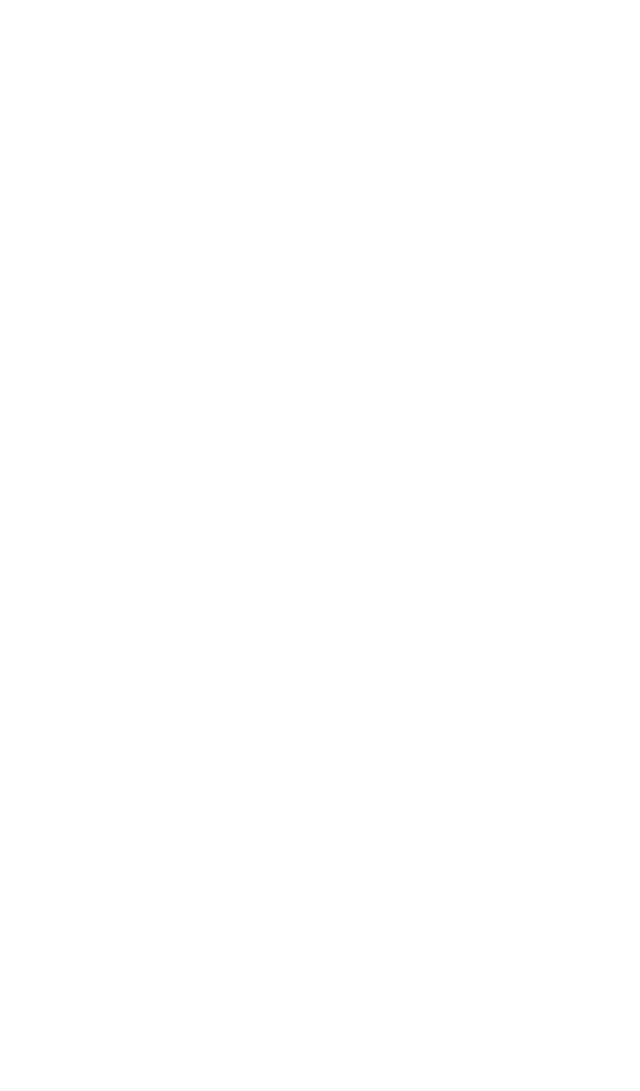
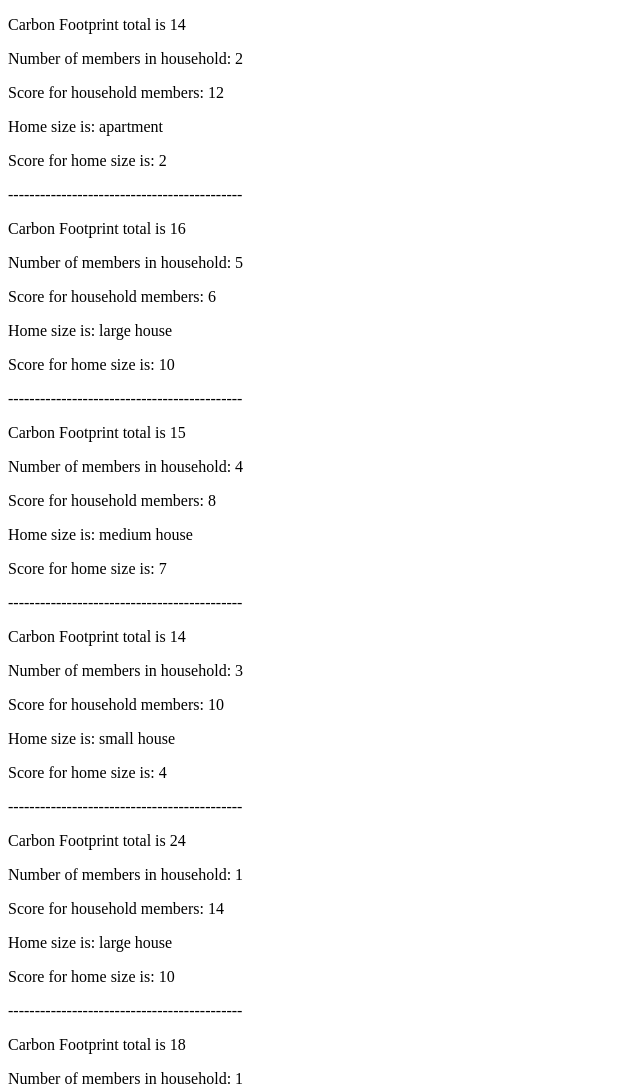
Before and after one commit to CIT93/leonm-pub, a plain HTML site: page w4/index.html in a window 1280 px wide. Shown: the top 1091 px of the page, without its empty margins (0-640 px from the left). Before the commit the page ends 800 px from the top, so only its background shows below. Drawn offline with Linux system fonts and the light colour scheme.

Commit message:
update output

```diff
--- a/w4/index.html
+++ b/w4/index.html
@@ -7,6 +7,8 @@
     <script defer src="script.js"></script>
 </head>
 <body>
+    <div id="output">
 
+    </div>
 </body>
 </html>
--- a/w4/script.js
+++ b/w4/script.js
@@ -49,12 +49,32 @@ function start(houseHoldMembers, houseSize) {
 }
 
 function displayOutput() {
+    for (arr of cfpData) {
+        console.log(arr);
+        const output = document.getElementById("output");
+        const newP = document.createElement("p");
+        const pHouseMembers = document.createElement("p");
+        const pHouseScore = document.createElement("p");
+        const pHouseSize = document.createElement("p");
+        const pSizeScore = document.createElement("p");
+        newP.textContent = `Carbon Footprint total is ${arr[4]}`;
+        pHouseMembers.textContent = `Number of members in household: ${arr[0]}`;
+        pHouseScore.textContent = `Score for household members: ${arr[2]}`;
+        pHouseSize.textContent = `Home size is: ${arr[1]}`
+        pSizeScore.textContent = `Score for home size is: ${arr[3]}`
+        output.appendChild(newP);
+        output.appendChild(pHouseMembers);
+        output.appendChild(pHouseScore);
+        output.appendChild(pHouseSize);
+        output.appendChild(pSizeScore);
 
+        const br = document.createElement("p");
+        br.textContent = `--------------------------------------------`;
+        output.appendChild(br);
+    }
 }
 
 // Global Scope //
-
-console.log("-- global scope --");
 
 start(2, "apartment");
 start(5, "large house");
@@ -62,3 +82,5 @@ start(4, "medium house");
 start(3, "small house");
 start(1, "large house");
 start(1, "small house");
+
+displayOutput();
```
